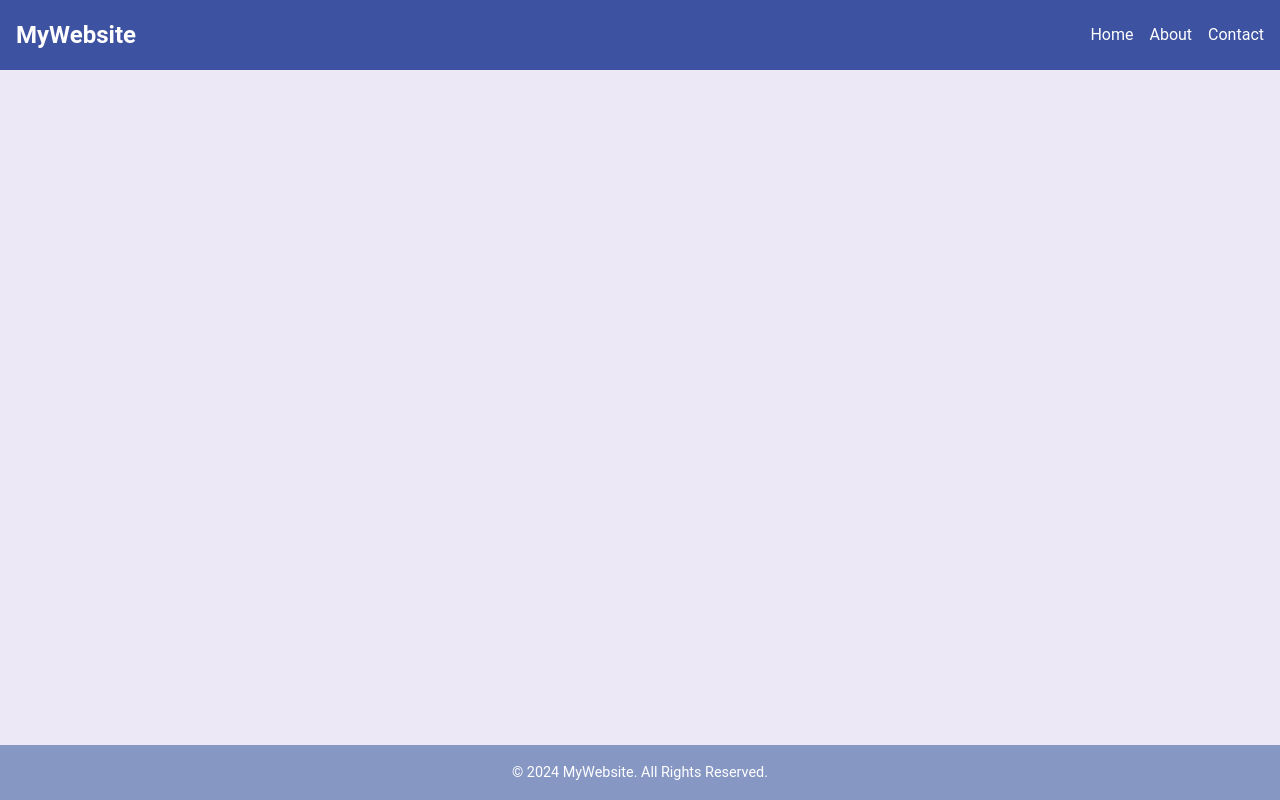
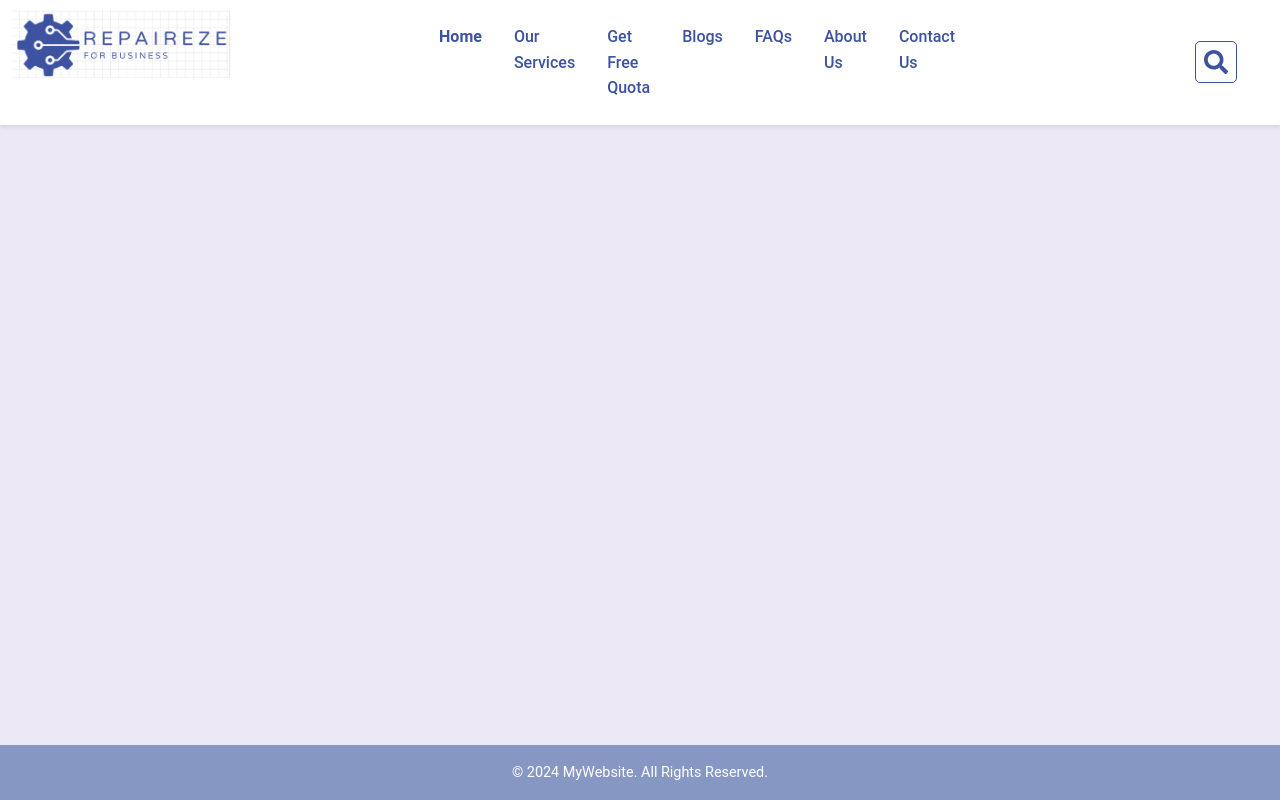
Before and after one commit to kishansrivastava-ks/repaireze-b2b, a React (Vite) app: page / in a window 1280 px wide. Built offline with nearby package versions, Linux system fonts and the light colour scheme.

Commit message:
built navbar

```diff
--- a/package.json
+++ b/package.json
@@ -12,6 +12,7 @@
   "dependencies": {
     "react": "^18.3.1",
     "react-dom": "^18.3.1",
+    "react-icons": "^5.4.0",
     "react-router-dom": "^7.1.1",
     "styled-components": "^6.1.13"
   },
--- a/src/ui/MainLayout.jsx
+++ b/src/ui/MainLayout.jsx
@@ -2,43 +2,12 @@
 // import React from "react";
 import { Outlet } from "react-router-dom";
 import styled from "styled-components";
+import Navbar from "./Navbar";
 
 const LayoutWrapper = styled.div`
   display: flex;
   flex-direction: column;
   height: 100vh;
-`;
-
-const Navbar = styled.nav`
-  background-color: var(--color-primary);
-  color: var(--color-surface);
-  padding: 1rem;
-  position: sticky;
-  top: 0;
-  z-index: 1000;
-  display: flex;
-  justify-content: space-between;
-  align-items: center;
-
-  .logo {
-    font-size: 1.5rem;
-    font-weight: bold;
-  }
-
-  .nav-links {
-    display: flex;
-    gap: 1rem;
-
-    a {
-      color: var(--color-surface);
-      text-decoration: none;
-      font-size: 1rem;
-
-      &:hover {
-        text-decoration: underline;
-      }
-    }
-  }
 `;
 
 const MainBody = styled.main`
@@ -59,14 +28,7 @@ const Footer = styled.footer`
 function MainLayout() {
   return (
     <LayoutWrapper>
-      <Navbar>
-        <div className="logo">MyWebsite</div>
-        <div className="nav-links">
-          <a href="#home">Home</a>
-          <a href="#about">About</a>
-          <a href="#contact">Contact</a>
-        </div>
-      </Navbar>
+      <Navbar />
       <MainBody>
         <Outlet />
       </MainBody>
--- /dev/null
+++ b/src/ui/Navbar.jsx
@@ -0,0 +1,107 @@
+// Navbar.js
+import styled from "styled-components";
+import { NavLink } from "react-router-dom";
+import { FaSearch } from "react-icons/fa";
+
+const StyledNavbar = styled.nav`
+  display: flex;
+  align-items: center;
+  /* justify-content: space-between; */
+  justify-content: center;
+  padding: 1rem 4rem;
+  background-color: var(--color-surface);
+  box-shadow: 0 2px 4px rgba(0, 0, 0, 0.1);
+  position: sticky;
+  top: 0;
+  z-index: 1000;
+
+  .nav-links {
+    display: flex;
+    gap: 2rem;
+    margin: 0 15rem;
+    /* border: 1px solid red; */
+    flex-basis: 60%;
+
+    a {
+      font-size: 1rem;
+      font-weight: 500;
+      color: var(--color-text);
+      text-decoration: none;
+      position: relative;
+      padding: 0.5rem 0;
+
+      &:hover {
+        color: var(--color-primary);
+      }
+
+      &::after {
+        content: "";
+        position: absolute;
+        bottom: 0;
+        left: 0;
+        width: 0;
+        height: 2px;
+        background-color: var(--color-primary);
+        transition: width 0.3s ease;
+      }
+
+      &:hover::after {
+        width: 100%;
+      }
+
+      &.active {
+        color: var(--color-primary);
+        font-weight: bold;
+      }
+    }
+  }
+
+  .search-icon {
+    font-size: 1.5rem;
+    color: var(--color-text);
+    cursor: pointer;
+    border: 1px solid var(--color-primary);
+    padding: 0.5rem;
+    border-radius: 5px;
+
+    &:hover {
+      color: var(--color-primary);
+    }
+  }
+`;
+const LogoContainer = styled(NavLink)`
+  /* border: 2px solid red; */
+  height: 100%;
+`;
+const Logo = styled.img`
+  max-height: 3rem;
+  transform: scale(1.4) translateY(3px);
+`;
+
+function Navbar() {
+  return (
+    <StyledNavbar>
+      <LogoContainer to="/">
+        <Logo src="/logo.png" />
+      </LogoContainer>
+
+      <div className="nav-links">
+        <NavLink to="/" exact>
+          Home
+        </NavLink>
+        <NavLink to="/about">Our Services</NavLink>
+        <NavLink to="/services">Get Free Quota</NavLink>
+        <NavLink to="/contact">Blogs</NavLink>
+        <NavLink to="/contact">FAQs</NavLink>
+        <NavLink to="/contact">About Us</NavLink>
+        <NavLink to="/contact">Contact Us</NavLink>
+      </div>
+
+      <div className="search-icon flex-center">
+        <FaSearch />
+      </div>
+    </StyledNavbar>
+  );
+}
+
+export default Navbar;
```
Also changed, not shown: public/logo.png (added), 1 other file (tests, documents, lock files or other folders).
